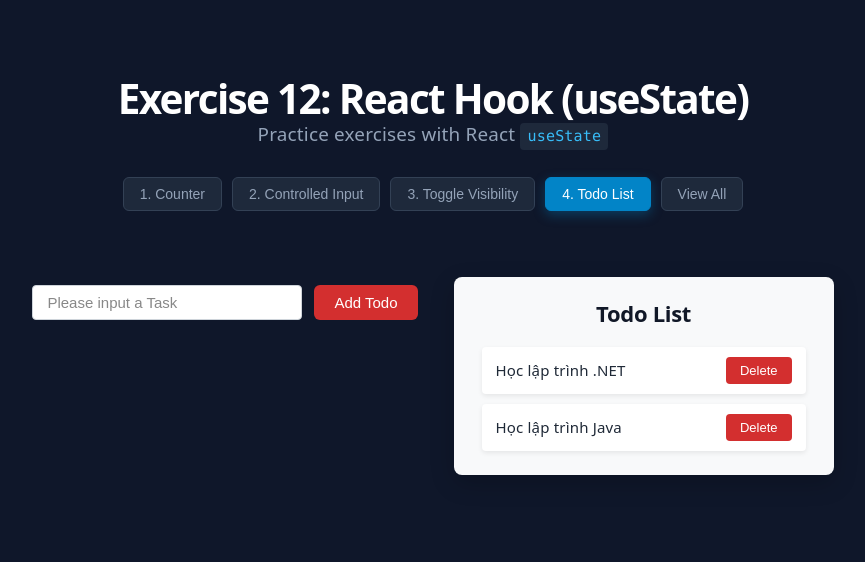
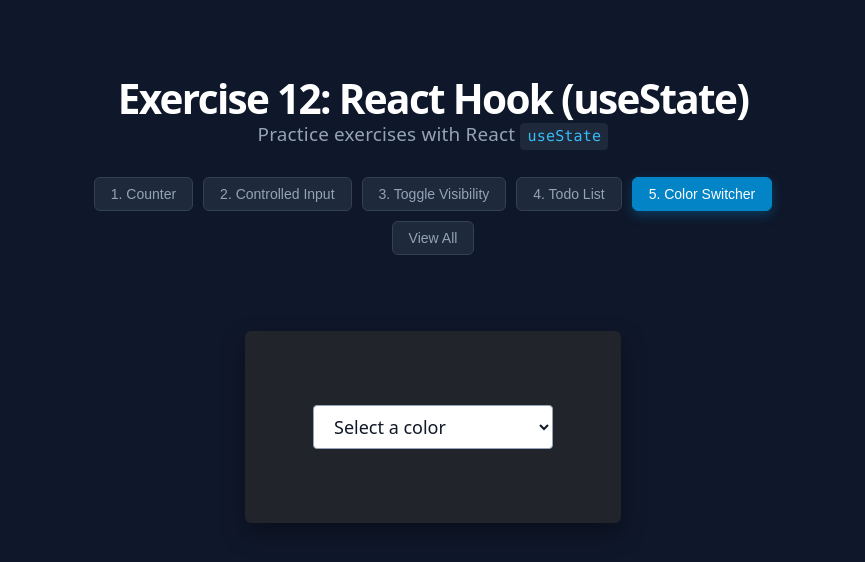
Before and after one commit to tranvinh2k005-sys/TranVinh-DE190135, a React (Vite) app in the folder SL7/usestate-exercises/: page / in a window 1280 px wide. Shown: the top 562 px of the page, without its empty margins (207-1072 px from the left). Built offline with nearby package versions, Linux system fonts and the light colour scheme.

Commit message:
feat(color): implement exercise 5 color switcher

```diff
--- a/SL7/usestate-exercises/src/App.jsx
+++ b/SL7/usestate-exercises/src/App.jsx
@@ -3,10 +3,11 @@ import Counter from './components/1_Counter';
 import ControlledInput from './components/2_ControlledInput';
 import ToggleVisibility from './components/3_ToggleVisibility';
 import TodoList from './components/4_TodoList';
+import ColorSwitcher from './components/5_ColorSwitcher';
 import './App.css';
 
 function App() {
-  const [activeTab, setActiveTab] = useState('exercise4');
+  const [activeTab, setActiveTab] = useState('exercise5');
 
   return (
     <div className="app-container">
@@ -47,6 +48,13 @@ function App() {
           </button>
           <button
             type="button"
+            className={`tab-btn ${activeTab === 'exercise5' ? 'active' : ''}`}
+            onClick={() => setActiveTab('exercise5')}
+          >
+            5. Color Switcher
+          </button>
+          <button
+            type="button"
             className={`tab-btn ${activeTab === 'all' ? 'active' : ''}`}
             onClick={() => setActiveTab('all')}
           >
@@ -83,6 +91,13 @@ function App() {
             <TodoList />
           </section>
         )}
+
+        {(activeTab === 'exercise5' || activeTab === 'all') && (
+          <section className="exercise-section">
+            {activeTab === 'all' && <h3 className="section-title">5. Color Switcher</h3>}
+            <ColorSwitcher />
+          </section>
+        )}
       </main>
     </div>
   );
--- /dev/null
+++ b/SL7/usestate-exercises/src/components/5_ColorSwitcher.css
@@ -0,0 +1,71 @@
+.color-switcher-wrapper {
+  display: flex;
+  justify-content: center;
+  align-items: center;
+  padding: 40px 20px;
+}
+
+.color-switcher-card {
+  background-color: #21252b;
+  border-radius: 6px;
+  box-shadow: 0 10px 25px rgba(0, 0, 0, 0.35);
+  padding: 36px 48px;
+  display: flex;
+  flex-direction: column;
+  align-items: center;
+  justify-content: center;
+  gap: 24px;
+  min-width: 280px;
+  min-height: 120px;
+  transition: all 0.25s ease-in-out;
+}
+
+.color-switcher-card:hover {
+  box-shadow: 0 14px 30px rgba(0, 0, 0, 0.45);
+}
+
+.select-container {
+  width: 100%;
+  display: flex;
+  justify-content: center;
+}
+
+.color-dropdown {
+  background-color: #ffffff;
+  color: #111827;
+  font-family: inherit;
+  font-size: 18px;
+  font-weight: 500;
+  padding: 8px 16px;
+  border-radius: 4px;
+  border: 1px solid #94a3b8;
+  width: 240px;
+  cursor: pointer;
+  outline: none;
+  transition: border-color 0.2s, box-shadow 0.2s;
+}
+
+.color-dropdown:focus {
+  border-color: #38bdf8;
+  box-shadow: 0 0 0 2px rgba(56, 189, 248, 0.3);
+}
+
+.color-box {
+  width: 180px;
+  height: 180px;
+  border-radius: 4px;
+  box-shadow: 0 4px 12px rgba(0, 0, 0, 0.25);
+  transition: background-color 0.3s ease, transform 0.2s ease;
+  animation: colorBoxAppear 0.25s ease-out;
+}
+
+@keyframes colorBoxAppear {
+  from {
+    opacity: 0;
+    transform: scale(0.92);
+  }
+  to {
+    opacity: 1;
+    transform: scale(1);
+  }
+}
--- /dev/null
+++ b/SL7/usestate-exercises/src/components/5_ColorSwitcher.jsx
@@ -0,0 +1,42 @@
+import { useState } from 'react';
+import './5_ColorSwitcher.css';
+
+function ColorSwitcher() {
+  const [selectedColor, setSelectedColor] = useState('');
+
+  const handleChange = (e) => {
+    setSelectedColor(e.target.value);
+  };
+
+  return (
+    <div className="color-switcher-wrapper">
+      <div className="color-switcher-card">
+        {/* Dropdown chọn màu sắc */}
+        <div className="select-container">
+          <select
+            className="color-dropdown"
+            value={selectedColor}
+            onChange={handleChange}
+          >
+            <option value="">Select a color</option>
+            <option value="red">Red</option>
+            <option value="blue">Blue</option>
+            <option value="green">Green</option>
+            <option value="yellow">Yellow</option>
+          </select>
+        </div>
+
+        {/* Khung div đổi màu nền theo giá trị đã chọn */}
+        {selectedColor && (
+          <div
+            className="color-box"
+            style={{ backgroundColor: selectedColor }}
+            title={`Selected color: ${selectedColor}`}
+          />
+        )}
+      </div>
+    </div>
+  );
+}
+
+export default ColorSwitcher;
```
